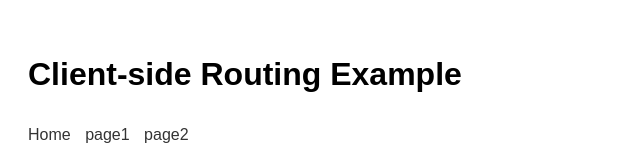
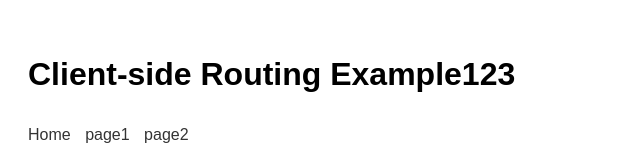
Before and after one commit to xxyoonxx/githubActionTest, a website: page public/index.html in a window 1280 px wide. Shown: the top 160 px of the page, without its empty margins (0-640 px from the left). Drawn offline with Linux system fonts and the light colour scheme.

Commit message:
Update index.html

```diff
--- a/public/index.html
+++ b/public/index.html
@@ -7,7 +7,7 @@
   <link rel="stylesheet" href="style.css">
 </head>
 <body>
-  <h1>Client-side Routing Example</h1>
+  <h1>Client-side Routing Example123</h1>
   <nav>
     <ul>
       <li><a href="/home">Home</a></li>
```
